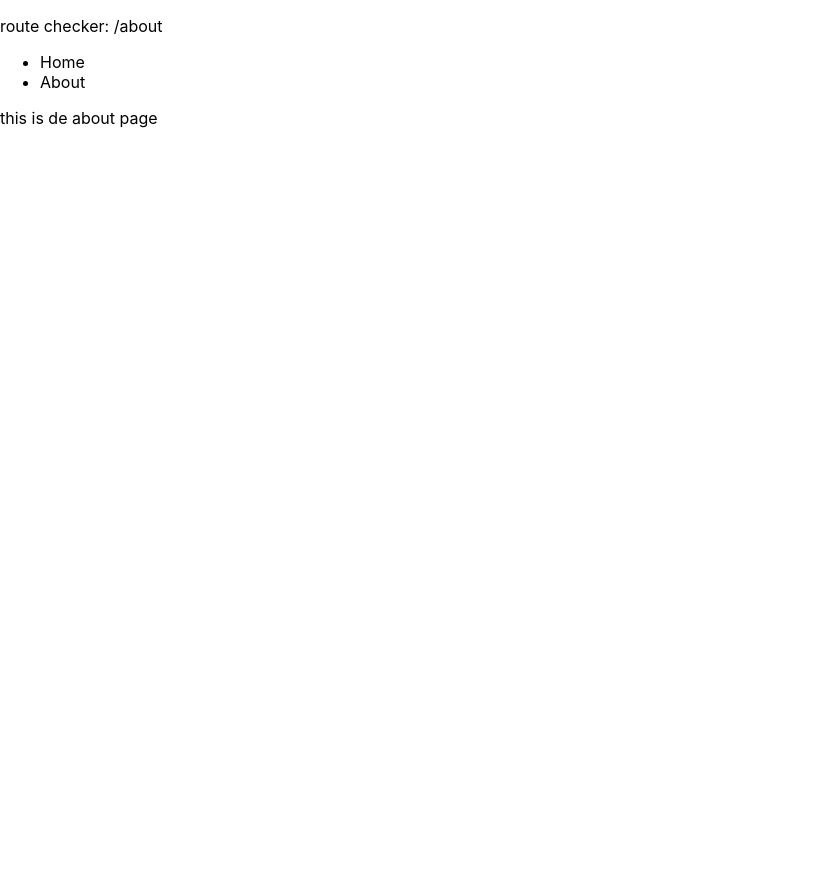
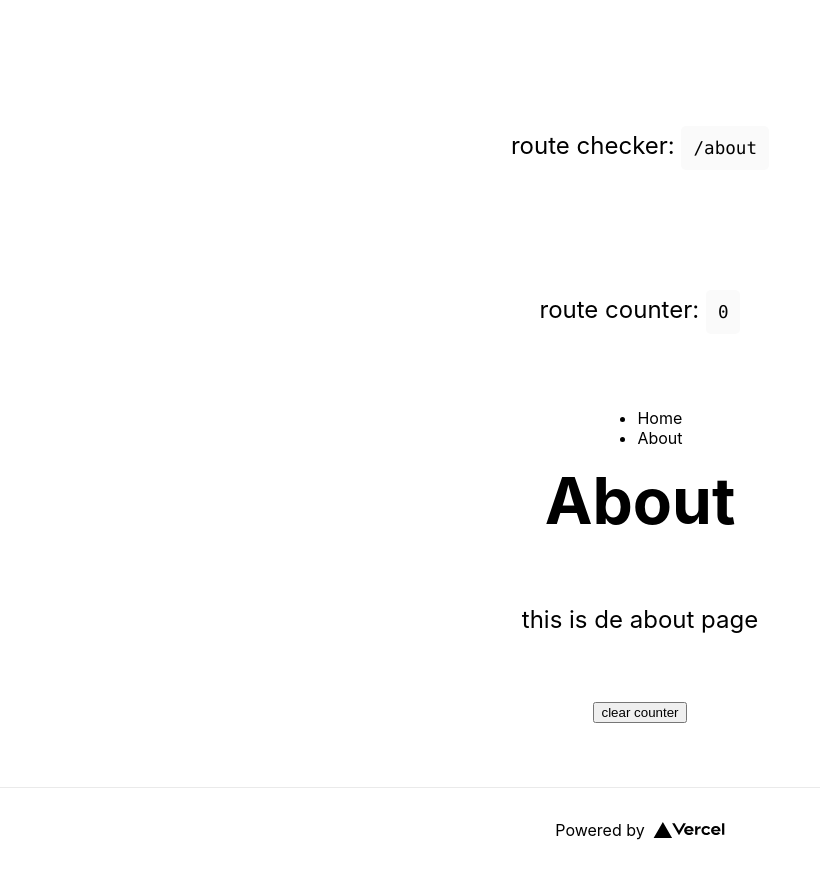
Before and after one commit to chuijse/next-web, a Next.js app: page /about in a window 1280 px wide. Shown: the whole page, without its empty margins (0-820 px from the left). Before the commit the page ends 800 px from the top, so only its background shows below. Built offline with nearby package versions, Linux system fonts and the light colour scheme.

Commit message:
global variables an layout test

```diff
--- a/pages/_app.js
+++ b/pages/_app.js
@@ -1,7 +1,18 @@
 import '../styles/globals.css'
+import Layout from '../src/components/Layout'
+import React,{useState} from "react"
+
+
+
 
 function MyApp({ Component, pageProps }) {
-  return <Component {...pageProps} />
+  const [counter, setCounter] = useState(0)
+
+  return (
+    <Layout counter={counter} setCounter={setCounter}>
+      <Component {...pageProps} />
+    </Layout>
+    )
 }
 
 export default MyApp
--- a/pages/about.js
+++ b/pages/about.js
@@ -1,14 +1,16 @@
 import Layout from "../src/components/Layout"
 import Seo from "../src/components/Seo"
+import styles from "../styles/Pages.module.css"
 
 
 export default function about() {
 
     return(
-        <Layout>
+        <section>
             <Seo pageTitle="About" />
-            <p>this is de about page</p>
-        </Layout>
+            <h1 className={styles.title}>About</h1>
+            <p className={styles.description}>this is de about page</p>
+        </section>
     )
 
 }
--- a/src/components/Layout.js
+++ b/src/components/Layout.js
@@ -1,14 +1,38 @@
 import Nav from "./Nav"
 import {useRouter } from 'next/router'
+import styles from '../../styles/Layout.module.css'
+import React from 'react'
+import Image from 'next/image'
 
-export default function Layout({children}){
+export default function Layout({children, counter, setCounter}){
     const route = useRouter()
 
     return(
-        <main>
-            <p>route checker: {route.pathname}</p>
-            <Nav />
-            {children}
-        </main>
+        <React.Fragment>
+            <main className={styles.main}>
+                <p className={styles.description}>route checker: <code className={styles.code}>{route.pathname}</code></p>
+                <p className={styles.description}>route counter: <code className={styles.code}>{counter}</code></p>
+                <Nav counter={counter} setCounter={setCounter} />
+                {children}
+                <button onClick={()=> setCounter(0)}>
+                clear counter
+                </button>
+
+            </main>
+
+
+            <footer className={styles.footer}>
+            <a
+            href="https://vercel.com?utm_source=create-next-app&utm_medium=default-template&utm_campaign=create-next-app"
+            target="_blank"
+            rel="noopener noreferrer"
+            >
+            Powered by{' '}
+            <span className={styles.logo}>
+                <Image src="/vercel.svg" alt="Vercel Logo" width={72} height={16} />
+            </span>
+            </a>
+        </footer>
+      </React.Fragment>
     )
 }
--- a/src/components/Nav.js
+++ b/src/components/Nav.js
@@ -8,12 +8,12 @@ const routes = [
 
 console.log(routes)
 
-export default function Nav() {
+export default function Nav({counter, setCounter}) {
     return(
         <nav>
             <ul>
                 {routes.map((route, i) => (
-                    <li key={`link-${route.name}-${i}`}>
+                    <li key={`link-${route.name}-${i}`} onClick={()=>(setCounter(counter + 1))}>
                         <Link href={route.path}  >
                         <a>{route.name}</a>
                         </Link>
--- /dev/null
+++ b/styles/Layout.module.css
@@ -0,0 +1,49 @@
+.container {
+  padding: 0 2rem;
+}
+
+.main {
+  min-height: 90vh;
+  padding: 4rem 0;
+  flex: 1;
+  display: flex;
+  flex-direction: column;
+  justify-content: center;
+  align-items: center;
+}
+
+.footer {
+  display: flex;
+  flex: 1;
+  padding: 2rem 0;
+  border-top: 1px solid #eaeaea;
+  justify-content: center;
+  align-items: center;
+}
+
+.footer a {
+  display: flex;
+  justify-content: center;
+  align-items: center;
+  flex-grow: 1;
+}
+
+.logo {
+  height: 1em;
+  margin-left: 0.5rem;
+}
+
+.description {
+  margin: 4rem 0;
+  line-height: 1.5;
+  font-size: 1.5rem;
+}
+
+.code {
+  background: #fafafa;
+  border-radius: 5px;
+  padding: 0.75rem;
+  font-size: 1.1rem;
+  font-family: Menlo, Monaco, Lucida Console, Liberation Mono, DejaVu Sans Mono,
+    Bitstream Vera Sans Mono, Courier New, monospace;
+}
--- a/styles/Home.module.css
+++ b/styles/Pages.module.css
@@ -1,32 +1,6 @@
-.container {
-  padding: 0 2rem;
-}
 
-.main {
-  min-height: 100vh;
-  padding: 4rem 0;
-  flex: 1;
-  display: flex;
-  flex-direction: column;
-  justify-content: center;
-  align-items: center;
-}
 
-.footer {
-  display: flex;
-  flex: 1;
-  padding: 2rem 0;
-  border-top: 1px solid #eaeaea;
-  justify-content: center;
-  align-items: center;
-}
 
-.footer a {
-  display: flex;
-  justify-content: center;
-  align-items: center;
-  flex-grow: 1;
-}
 
 .title a {
   color: #0070f3;
@@ -103,11 +77,6 @@
   line-height: 1.5;
 }
 
-.logo {
-  height: 1em;
-  margin-left: 0.5rem;
-}
-
 @media (max-width: 600px) {
   .grid {
     width: 100%;
```
Also changed, not shown: pages/index.js (+9 -23 lines).
